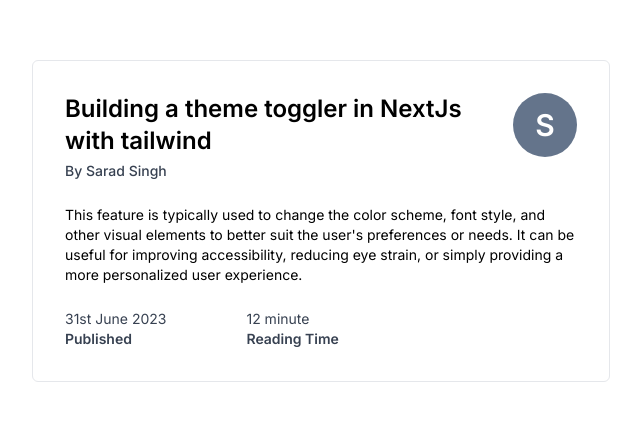
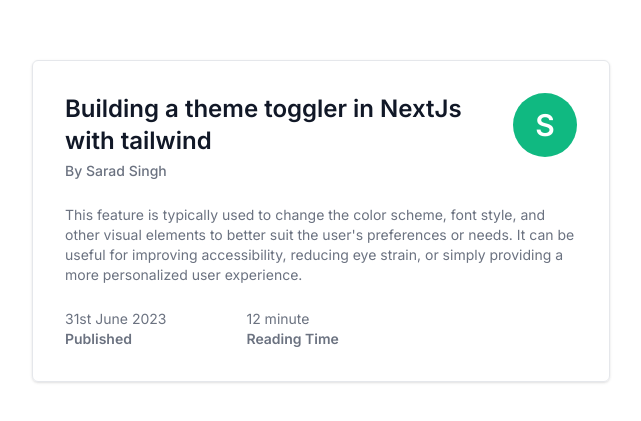
Before and after one commit to theArkein/theme-toggler, a Next.js app: page / in a window 1280 px wide. Shown: the part 179-600 px from the top of the page, without its empty margins (319-960 px from the left). Built offline with nearby package versions, Linux system fonts and the light colour scheme.

Commit message:
Add darkMode and lightMode color schemes for example component

```diff
--- a/app/page.tsx
+++ b/app/page.tsx
@@ -2,30 +2,30 @@
 
 export default function Home() {
   return (
-    <div className="w-screen h-screen flex justify-center items-center  ">
-      <div className="border border-gray-200 rounded-md p-8">
+    <div className="w-screen h-screen flex justify-center items-center dark:bg-slate-900">
+      <div className="border border-gray-200 rounded-md p-8 shadow dark:bg-gray-800 dark:border-gray-700">
         <div className=" flex justify-between">
           <div className="max-w-md">
-            <h1 className='text-2xl font-semibold mb-1'>Building a theme toggler in NextJs with tailwind</h1>
-            <div className='text-sm text-gray-700 font-medium'>By Sarad Singh</div>
+            <h1 className='text-2xl font-semibold mb-1 dark:text-white text-gray-900'>Building a theme toggler in NextJs with tailwind</h1>
+            <div className='text-sm text-gray-500 dark:text-gray-400 font-medium'>By Sarad Singh</div>
           </div>
-          <div className="w-16 h-16 bg-slate-500 flex justify-center items-center rounded-full">
+          <div className="w-16 h-16 bg-emerald-500 flex justify-center items-center rounded-full">
             <span className='text-white text-3xl font-semibold'>S</span>
           </div>
         </div>
         <div className='max-w-lg mt-6'>
-          <p className='text-sm' >
+          <p className='text-sm text-gray-500 dark:text-gray-400' >
             This feature is typically used to change the color scheme, font style, and other visual elements to better suit the user's preferences or needs. It can be useful for improving accessibility, reducing eye strain, or simply providing a more personalized user experience.
           </p>
 
-          <div className='mt-6 text-sm text-gray-700 flex gap-20'>
+          <div className='mt-6 text-sm flex gap-20'>
             <div className='flex flex-col'>
-              <span className=''>31st June 2023</span>
-              <span className='font-semibold'>Published</span>
+              <span className='text-gray-500 dark:text-gray-400'>31st June 2023</span>
+              <span className='text-gray-500 dark:text-gray-300 font-semibold'>Published</span>
             </div>
             <div className='flex flex-col'>
-              <span className=''>12 minute</span>
-              <span className='font-semibold'>Reading Time</span>
+              <span className='text-gray-500 dark:text-gray-400'>12 minute</span>
+              <span className='text-gray-500 dark:text-gray-300 font-semibold'>Reading Time</span>
             </div>
           </div>
 
```
